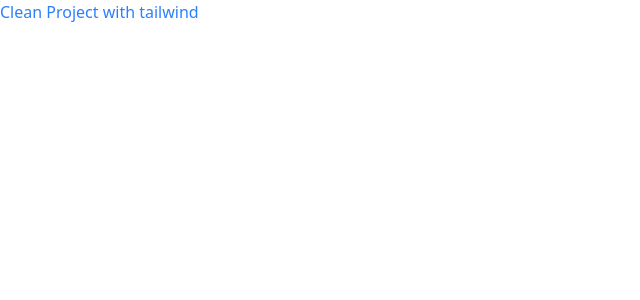
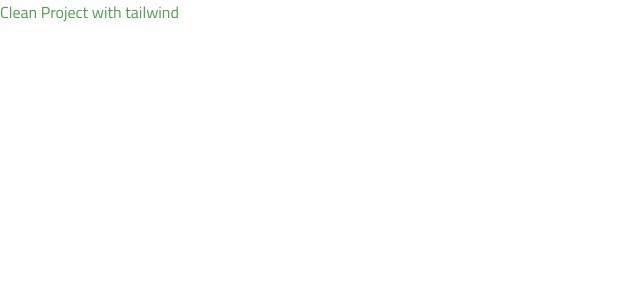
Before and after one commit to tbaragao/basic-todo-app, a React (Vite) app: page / in a window 1280 px wide. Shown: the top 300 px of the page, without its empty margins (0-640 px from the left). Built offline with nearby package versions, Linux system fonts and the light colour scheme.

Commit message:
feat : configure tailwind theme

```diff
--- a/index.html
+++ b/index.html
@@ -4,6 +4,16 @@
     <meta charset="UTF-8" />
     <link rel="icon" type="image/svg+xml" href="/vite.svg" />
     <meta name="viewport" content="width=device-width, initial-scale=1.0" />
+    <link rel="preconnect" href="https://fonts.googleapis.com" />
+    <link rel="preconnect" href="https://fonts.gstatic.com" crossorigin />
+    <link
+      href="https://fonts.googleapis.com/css2?family=Cairo:wght@200..1000&family=Rubik&display=swap"
+      rel="stylesheet"
+    />
+    <link
+      href="https://fonts.googleapis.com/css2?family=Cairo:wght@200..1000&family=Rubik:wght@600&display=swap"
+      rel="stylesheet"
+    />
     <title>ToDo List</title>
   </head>
   <body>
--- a/src/App.tsx
+++ b/src/App.tsx
@@ -2,7 +2,7 @@ export default function App() {
 
   return (
     <>
-      <div className="text-blue-500">Clean Project with tailwind</div>
+      <div className="text-green-base">Clean Project with tailwind</div>
     </>
   )
 }
--- a/src/index.css
+++ b/src/index.css
@@ -1 +1,20 @@
-@import "tailwindcss"
+@import "tailwindcss";
+
+@theme {
+    --color-*: initial; /* Apaga as cores do tailwind e mantem somente as configuradas*/
+    --color-white: #ffffff;
+    --color-gray-100: #F7F3F6;
+    --color-gray-200: #F4E6F0;
+    --color-gray-300: #7a6e76;
+    --color-gray-400: #332e32;
+    --color-green-light:#cddfcc;
+    --color-green-base:#52a350;
+    --color-green-dark:#2f5c2d;
+    --color-pink-light:#e9cce1;
+    --color-pink-base:#c257A4;
+    --color-pink-dark:#884074;
+
+    --font-sans: "Cairo", sans-serif;
+
+    --shadow-sm: 0px 4px 8px 0px rgba(54, 23, 45, 0.05);
+}
```
